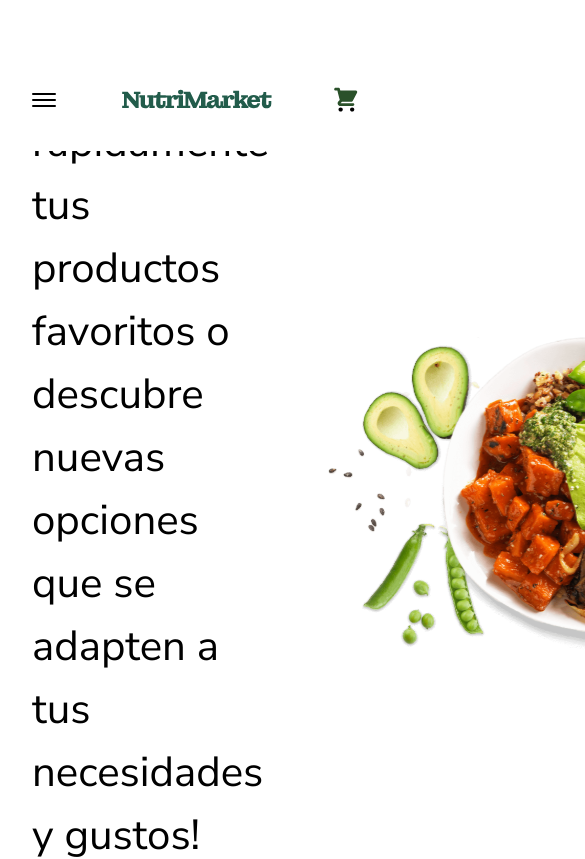
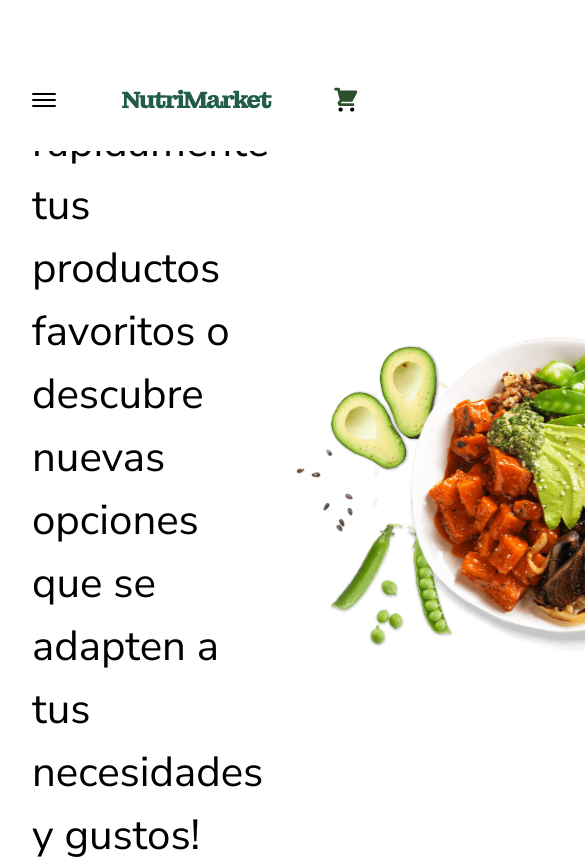
Before and after one commit to No-Country/c16-18-t-node-react, a React (Vite) app in the folder client/: page /results in a window 390 px wide. Shown: the top 859 px of the page, 585 px wide, since content can reach past the window. Built offline with nearby package versions, Linux system fonts and the light colour scheme; no server answers; the HTML template or start-up script is replaced by a standard one.

Commit message:
añadido ancho maximo a la pagina

```diff
--- a/client/src/Pages/ResultsPage.jsx
+++ b/client/src/Pages/ResultsPage.jsx
@@ -43,15 +43,15 @@ const ResultPage = ({handleSearch, searchedInput}) => {
 
     return(
         <>
-        <main className="px-8 my-12">
+        <main className="relative px-8 my-12 max-w-[1440px] m-auto">
             <section className="flex items-center justify-between">
                 <div className="flex flex-col gap-4">
                     <h1 className="text-[2.625rem] max-w-[32ch]">¡Encuentra rápidamente tus productos favoritos o descubre nuevas opciones que se adapten a tus necesidades y gustos!</h1>
                     <Searchbar handleSearch={handleSearch}/>
                 </div>
-                <img className="relative -right-8" src="/hero2.svg" alt=" " />
+                <img src="/hero2.svg" alt=" " />
             </section>
-            <section className="flex gap-8">
+            <section className="flex justify-between gap-8">
                 <div className="w-1/4">
                     <div className="relative py-4 cursor-pointer">
                         <div className="flex justify-between" onClick={() => {setIsCatOpen(!isCatOpen)}}>
@@ -177,7 +177,7 @@ const ResultPage = ({handleSearch, searchedInput}) => {
                         </div>
                     </div>
                 </div>
-                <ul className="grid grid-cols-3 gap-8">
+                <ul className="grid grid-cols-1 gap-4 md:grid-cols-2 lg:grid-cols-3">
                     {toRender.map(product => <li key={product._id}><ProductCard product={product} category={product.category} image={product.image} rating={product.rating} price={product.price} name={product.name} modalHandler={product.modalHandler}/></li>)}
                 </ul>
             </section>
```
